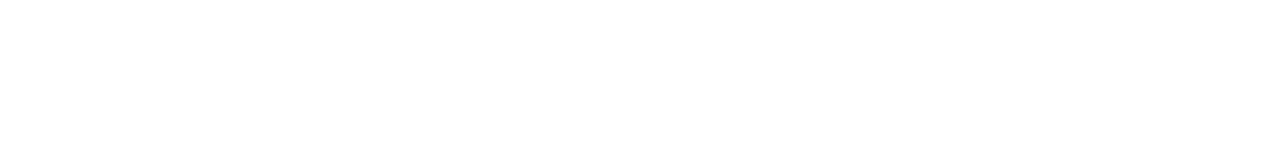
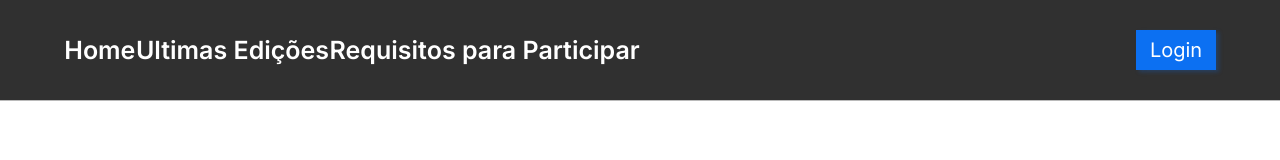
Before and after one commit to EderGGimenes/ProjetoBootcampDNC, a plain HTML site: page index.html in a window 1280 px wide. Drawn offline with Linux system fonts and the light colour scheme.

Commit message:
Criação do Menu e arquivo de estilo css

```diff
--- a/index.html
+++ b/index.html
@@ -3,9 +3,18 @@
 <head>
     <meta charset="UTF-8">
     <meta name="viewport" content="width=device-width, initial-scale=1.0">
-    <title>Document</title>
+    <title>Bootcamp DNC</title>
+    <link rel="stylesheet" href="style.css">
 </head>
 <body>
-    <h1></h1>
+    <nav id="principal">
+        <div id="menu">
+            <a href="">Home</a>
+            <a href="">Ultimas Edições</a>
+            <a href="">Requisitos para Participar</a>
+        </div>
+        <button>Login</button>
+    </nav>
+
 </body>
 </html>
--- /dev/null
+++ b/style.css
@@ -0,0 +1,54 @@
+@import url('https://fonts.googleapis.com/css2?family=Inter:wght@100..900&family=Poppins:ital,wght@0,100;0,200;0,300;0,400;0,500;0,600;0,700;0,800;0,900;1,100;1,200;1,300;1,400;1,500;1,600;1,700;1,800;1,900&display=swap');
+
+        body{
+            margin: 0px; /* Margem externa*/
+            padding: 0px; /* Margem interna*/
+        }
+
+        /*Menu de navegação*/
+        #principal{
+            width: 100%;
+            height: 100px;
+            background-color: #303030;
+            display: flex;
+            justify-content: space-between;
+            align-items: center;
+            border-bottom: 1px solid #bababa;
+        }
+
+            #menu{
+                display: flex;
+                width: 45%;
+                justify-content: space-around;
+                align-items: center;
+                margin-left: 5%;
+            }
+
+            #principal div a{
+                font-family: 'inter';
+                font-size: 25px;
+                font-weight: 600;
+                color: white;
+                text-decoration: none;
+            }
+
+            #principal div a:hover{
+                color: #0C70F2;
+            }
+
+            #principal button{
+                margin-right: 5%;
+                background-color: #0C70F2;
+                border: 0px;
+                height: 40px;
+                width: 80px;
+                font-family: 'Inter';
+                font-size: 20px;
+                font-weight: 600px;
+                color: white;
+                box-shadow: 3px 2px 4px 0px #0C70F240;
+                cursor: pointer;
+            }
+            #principal button:hover{
+                background-color: #084595;
+            }
```
